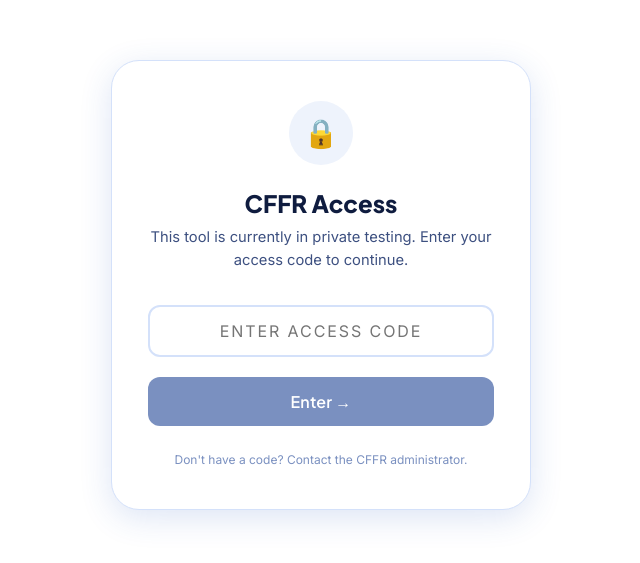
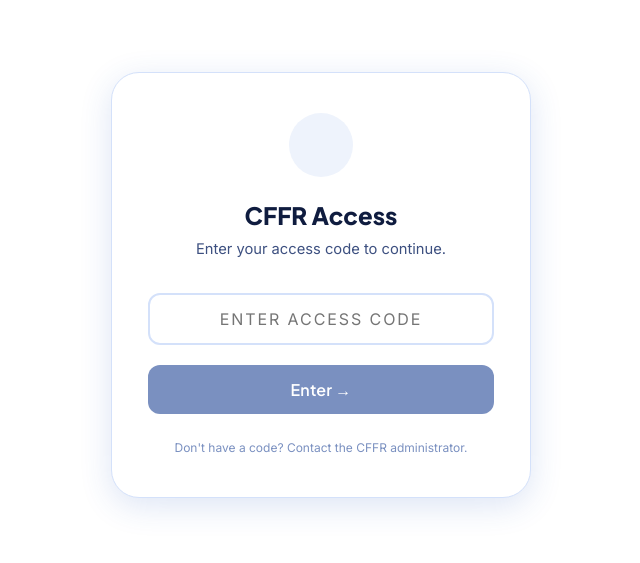
Before and after one commit to Twiry22/CFFR, a React (Vite) app in the folder frontend/: page / in a window 1280 px wide. Shown: the part 115-678 px from the top of the page, without its empty margins (319-959 px from the left). Built offline with nearby package versions, Linux system fonts and the light colour scheme.

Commit message:
Remove some writings

```diff
--- a/frontend/src/components/accessgate.jsx
+++ b/frontend/src/components/accessgate.jsx
@@ -74,7 +74,6 @@ const AccessGate = ({ onUnlock }) => {
           margin:         "0 auto 24px",
           fontSize:       "28px",
         }}>
-          🔒
         </div>
 
         {/* Title */}
@@ -95,7 +94,6 @@ const AccessGate = ({ onUnlock }) => {
           lineHeight:   "1.6",
           marginBottom: "32px",
         }}>
-          This tool is currently in private testing.
           Enter your access code to continue.
         </p>
 
```
